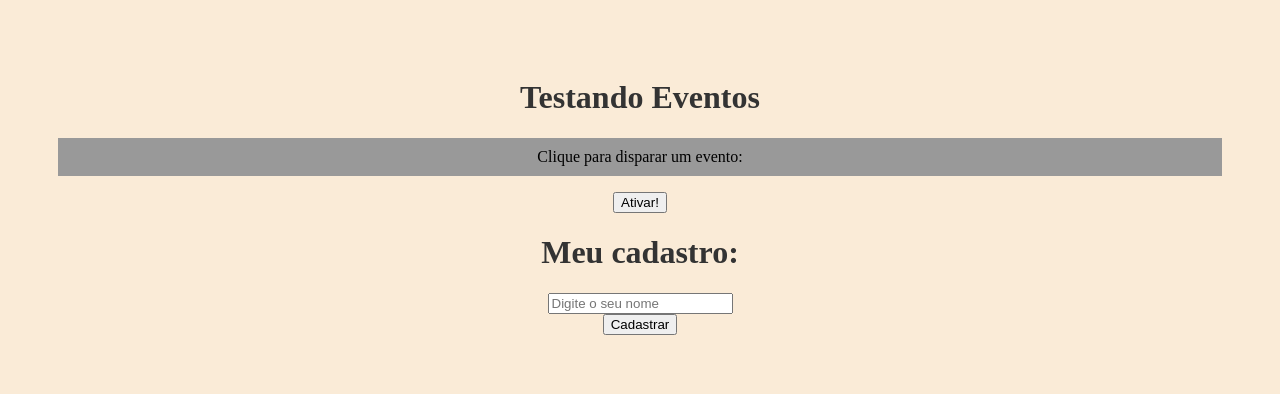
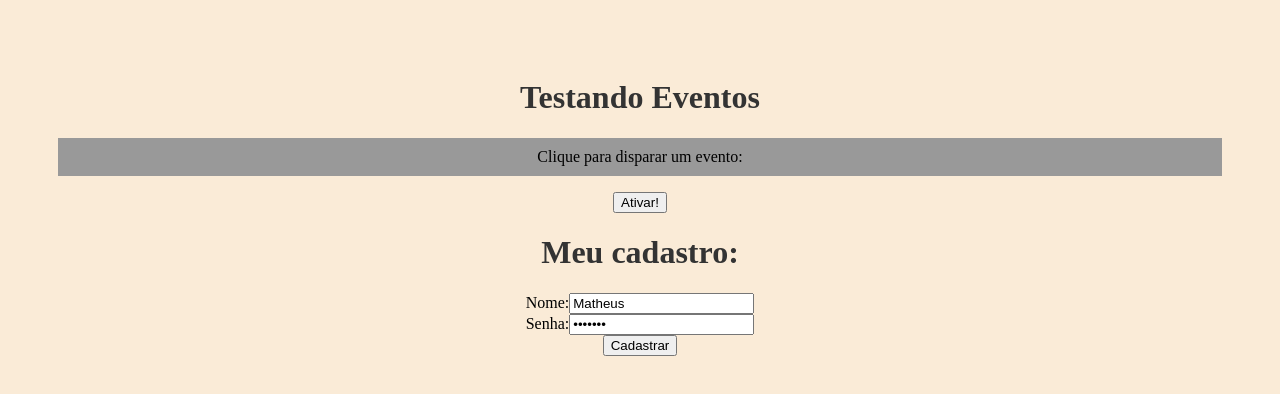
Before and after one commit to Alessandro5x/react-project, a React (Create React App) app in the folder react-project/: page / in a window 1280 px wide. Shown: the top 394 px of the page. Built offline with nearby package versions, Linux system fonts and the light colour scheme.

Commit message:
feat: useState

```diff
--- a/react-project/src/components/Form.js
+++ b/react-project/src/components/Form.js
@@ -1,15 +1,26 @@
+import { useState } from 'react'
+
 function Form(){
 
     function cadastrarUsuario(e){
         e.preventDefault()
-        console.log("Cadastrou o usuário!")
+        console.log(`Usuário ${name} foi cadastrado com a senha: ${password}`)
     }
+
+    const [name, setName ] = useState('Matheus')
+    const [password, setPassword ] = useState('Matheus')
+
     return(
         <div>
             <h1>Meu cadastro:</h1>
             <form onSubmit={cadastrarUsuario}>
                 <div>
-                    <input type="text" placeholder="Digite o seu nome"/>
+                    <label htmlFor="name">Nome:</label>
+                    <input type="text" id="name" name="name" placeholder="Digite o seu nome" value={name} onChange={(e) => setName(e.target.value)}/>
+                </div>
+                <div>
+                    <label htmlFor="password">Senha:</label>
+                    <input type="password" id="password" name="password" placeholder="Digite a sua senha" value={password} onChange={(e) => setPassword(e.target.value)}/>
                 </div>
                 <div>
                     <input type="submit" value="Cadastrar"/>
```
